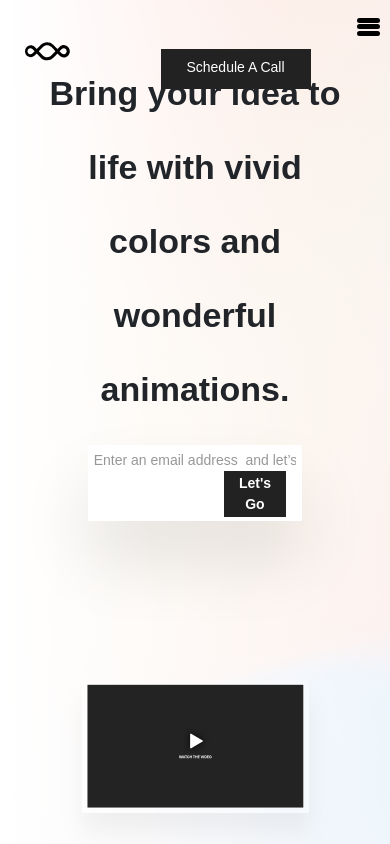
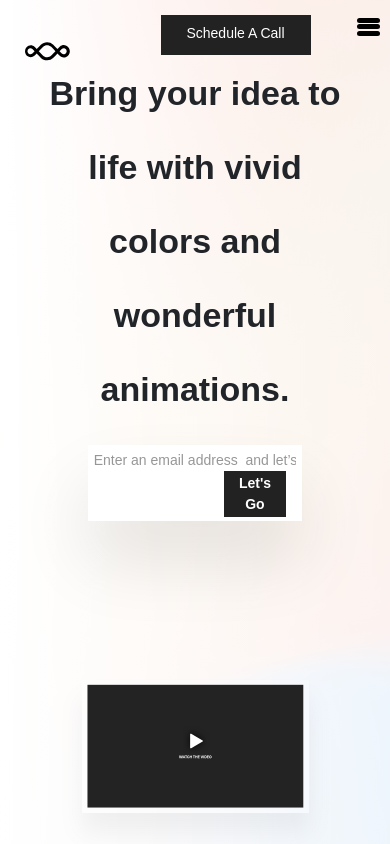
Before and after one commit to TunarshBee/punchTest, a React (Create React App) app: page / in a window 390 px wide. Shown: the top 844 px of the page. Built offline with nearby package versions, Linux system fonts and the light colour scheme; a web font is replaced by a local one.

Commit message:
Final Update

```diff
--- a/src/css/welcome.css
+++ b/src/css/welcome.css
@@ -123,7 +123,7 @@ margin:5% auto;
             position: absolute;
             visibility: visible;
             left: 0 !important;
-
+            top: 0 !important;
           }
 
   }
```
